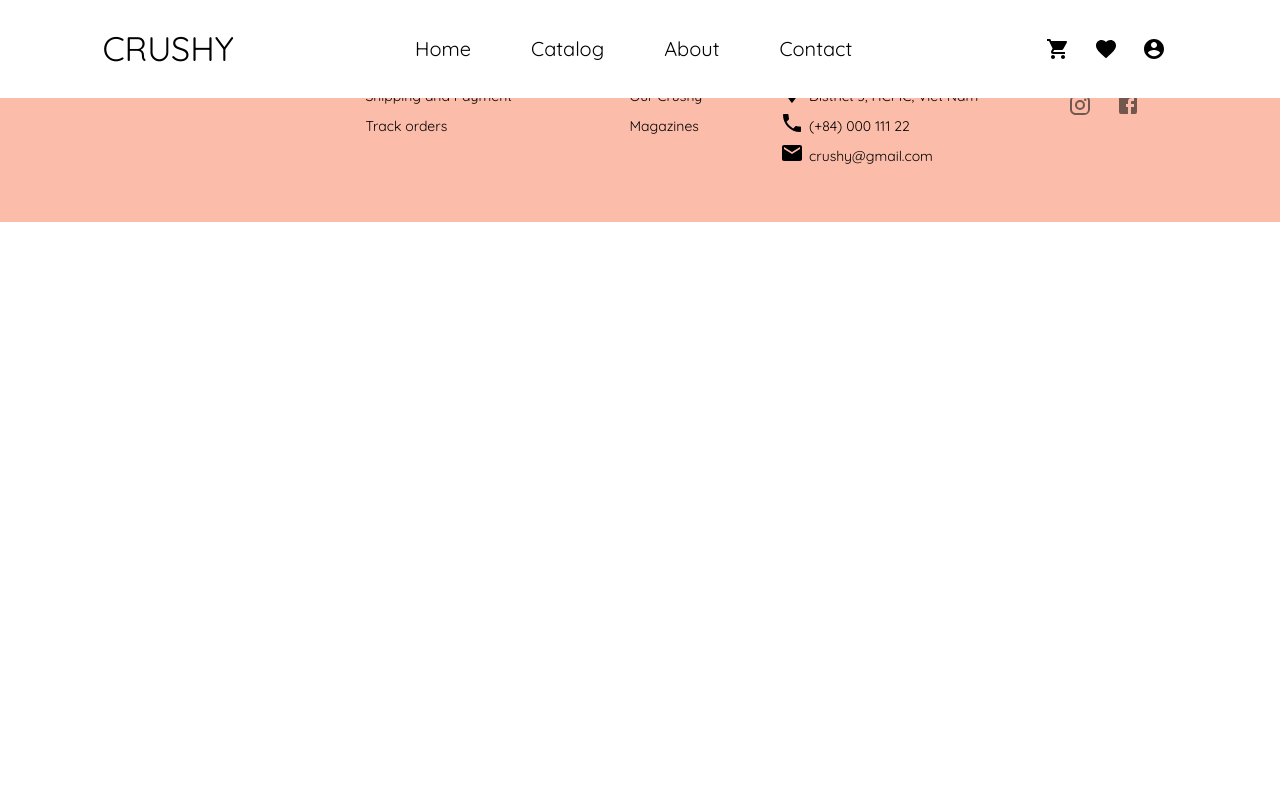
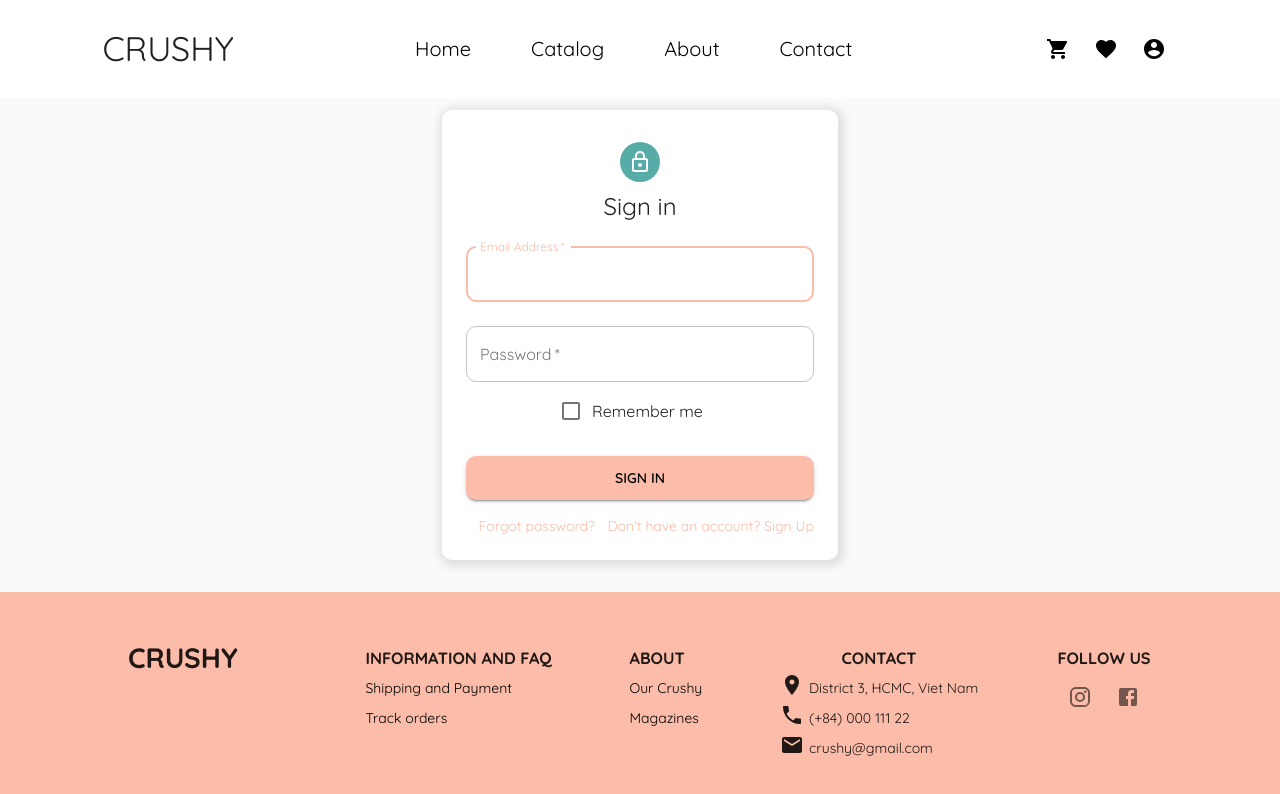
Before and after one commit to nxmai/e-commerce, a React (Create React App) app in the folder client/: page /auth in a window 1280 px wide. Shown: the top 794 px of the page. Built offline with nearby package versions, Linux system fonts and the light colour scheme; no server answers.

Commit message:
fix re render header after login

```diff
--- a/client/src/App.js
+++ b/client/src/App.js
@@ -7,6 +7,8 @@ import Profile from "./screens/Profile/Profile"
 import React from "react";
 import { BrowserRouter as Router, Switch, Route } from "react-router-dom";
 import SingleProduct from "./screens/SingleProduct/SingleProduct";
+import Login from "./components/Login_Signup/Login/Login";
+import Auth from "./screens/Auth/Auth";
 
 
 const theme = createMuiTheme({
@@ -50,6 +52,8 @@ function App() {
               </Route>
 
               <Route path="/user/infor" component={Profile} />
+
+              <Route path="/auth" component={Auth} />
             </Switch>
           </Grid>
 
--- a/client/src/components/Header/Header.js
+++ b/client/src/components/Header/Header.js
@@ -7,39 +7,21 @@ import AccountCircleIcon from "@material-ui/icons/AccountCircle";
 import useStyles from "./styles";
 import Login from "../Login_Signup/Login/Login";
 import Signup from "../Login_Signup/Signup/Signup";
-import { Redirect } from "react-router-dom";
+import { Redirect, useLocation } from "react-router-dom";
 
 
 function Header() {
   const classes = useStyles();
-  const [openLogin, setOpenLogin] = useState(false);
-  const [openSignup, setOpenSignup] = useState(false);
-  const [login, setLogin] = useState(localStorage.getItem('login'));
-  // const login = localStorage.getItem('login');
-  // console.log('login', login);
-  // console.log('header');
+  const [login, setLogin] = useState(JSON.parse(localStorage.getItem('login')));
+  const location = useLocation();
+
+  console.log("location ", location);
+  console.log("login", login);
 
   useEffect(() => {
-    setLogin(localStorage.getItem('login'));
-  }, [localStorage.getItem('login')])
+    setLogin(JSON.parse(localStorage.getItem('login')));
 
-  const handleSignupClose = () => {
-    setOpenSignup(false);
-  }
-
-  const handleSignupOpen = () => {
-    setOpenSignup(true);
-  }
-
-  const handleLoginClose = () => {
-    setOpenLogin(false);
-  }
-
-
-
-  const handleLoginOpen = () => {
-      setOpenLogin(true);
-  }
+  }, [location])
 
   return (
     <div className={classes.root}>
@@ -71,21 +53,11 @@ function Header() {
             <AccountCircleIcon style={{ color: "black" }} />
           </IconButton>
         :
-          <IconButton onClick={handleLoginOpen}>
+          <IconButton href="/auth">
             <AccountCircleIcon style={{ color: "black" }} />
           </IconButton>
       }
-        {/* <IconButton onClick={handleLoginOpen}>
-          <AccountCircleIcon style={{ color: "black" }} />
-        </IconButton> */}
 
-        <Dialog open={openSignup} onClose={handleSignupClose}>
-          <Signup handleSignupClose={handleSignupClose} handleLoginOpen={handleLoginOpen} />
-        </Dialog>
-
-        <Dialog open={openLogin} onClose={handleLoginClose}>
-          <Login handleLoginClose={handleLoginClose} handleSignupOpen={handleSignupOpen}/>
-        </Dialog>
 
       </div>
     </div>
--- a/client/src/components/Login_Signup/Login/Login.js
+++ b/client/src/components/Login_Signup/Login/Login.js
@@ -14,9 +14,10 @@ import useStyles from "./styles";
 import { useDispatch, useSelector } from "react-redux";
 
 import { login } from "../../../redux/actions/authActions";
+import { useHistory } from 'react-router-dom';
 
 
-function Login({handleLoginClose, handleSignupOpen}) {
+function Login({setLogin}) {
     const classes = useStyles();
     const dispatch = useDispatch();
     const [user, setUser] = useState({
@@ -26,6 +27,8 @@ function Login({handleLoginClose, handleSignupOpen}) {
     const auth = useSelector(state => state.auth);
     const serverError = auth.error;
     const [flag, setFlag] = useState(false);
+
+    const history = useHistory();
 
     useEffect(() => {
 
@@ -73,20 +76,18 @@ function Login({handleLoginClose, handleSignupOpen}) {
       }
     }
 
-    const handleOnclick = () => {
-      handleLoginClose();
-      handleSignupOpen();
+    const handleSignupOpen = () => {
+      setLogin(false);
     }
-
 
     const handleSubmit = (e) => {
       e.preventDefault();
     if(validateForm(errors)){
       setFlag(true);
-      dispatch(login(user));
-      handleLoginClose();
+      dispatch(login(user, history));
+      history.push('/');
+      // handleLoginClose();
     }
-
     }
 
   return (
@@ -148,7 +149,7 @@ function Login({handleLoginClose, handleSignupOpen}) {
               </Link>
             </Grid>
             <Grid item>
-              <Link variant="body2" onClick={handleOnclick} style={{cursor: "pointer"}}>
+              <Link variant="body2" onClick={handleSignupOpen} style={{cursor: "pointer"}}>
                 {"Don't have an account? Sign Up"}
               </Link>
             </Grid>
--- a/client/src/components/Login_Signup/Login/styles.js
+++ b/client/src/components/Login_Signup/Login/styles.js
@@ -7,10 +7,10 @@ export default makeStyles((theme) => ({
       display: 'flex',
       flexDirection: 'column',
       alignItems: 'center',
-      // boxShadow: "2px 2px 8px 5px rgba(0, 0, 0, .1)",
-      // borderRadius: "10px",
-      // padding: theme.spacing(3),
-      // backgroundColor: 'white'
+      boxShadow: "2px 2px 8px 5px rgba(0, 0, 0, .1)",
+      borderRadius: "10px",
+      padding: theme.spacing(3),
+      backgroundColor: 'white'
     },
     avatar: {
       margin: theme.spacing(1),
--- a/client/src/components/Login_Signup/Signup/Signup.js
+++ b/client/src/components/Login_Signup/Signup/Signup.js
@@ -14,10 +14,11 @@ import useStyles from "./styles";
 
 import { useDispatch, useSelector } from "react-redux";
 import { signup } from "../../../redux/actions/authActions";
+import { useHistory } from "react-router-dom";
 
 
 
-function Signup({handleSignupClose, handleLoginOpen}) {
+function Signup({setLogin}) {
   const classes = useStyles();
   const [user, setUser] = useState({
     name: '', email: '', password: '', cfpassword: ''
@@ -26,6 +27,7 @@ function Signup({handleSignupClose, handleLoginOpen}) {
   const auth = useSelector(state => state.auth);
   const [errors, setErrors] = useState({name: '', email: '', password: '', cfpassword: ''});
   const [flag, setFlag] = useState(false);
+  const history = useHistory();
 
   const serverError = auth.error;
 
@@ -33,9 +35,8 @@ function Signup({handleSignupClose, handleLoginOpen}) {
 
   }, [errors])
 
-  const handleOnclick = () => {
-    handleSignupClose();
-    handleLoginOpen();
+  const handleLoginOpen = () => {
+    setLogin(true);
   }
 
   const validEmailRegex = RegExp(/^(([^<>()\[\]\.,;:\s@\"]+(\.[^<>()\[\]\.,;:\s@\"]+)*)|(\".+\"))@(([^<>()[\]\.,;:\s@\"]+\.)+[^<>()[\]\.,;:\s@\"]{2,})$/i);
@@ -107,7 +108,7 @@ function Signup({handleSignupClose, handleLoginOpen}) {
 
     if(validateForm(errors)){
       setFlag(true);
-      dispatch(signup(user));
+      dispatch(signup(user, history));
     }
   }
 
@@ -132,6 +133,7 @@ function Signup({handleSignupClose, handleLoginOpen}) {
                 id="name"
                 label="Full Name"
                 name="name"
+                autoFocus
                 autoComplete="name"
                 onChange={onInputChange}
                 error = { errors.name ? true : flag ? (serverError?.name ? true : false) : false }
@@ -206,7 +208,7 @@ function Signup({handleSignupClose, handleLoginOpen}) {
           </Button>
           <Grid container justify="flex-end">
             <Grid item>
-              <Link variant="body2" onClick={handleOnclick} style={{cursor: "pointer"}}>
+              <Link variant="body2" onClick={handleLoginOpen} style={{cursor: "pointer"}}>
                 Already have an account? Sign in
               </Link>
             </Grid>
--- a/client/src/components/Login_Signup/Signup/styles.js
+++ b/client/src/components/Login_Signup/Signup/styles.js
@@ -7,10 +7,10 @@ export default makeStyles((theme) => ({
     display: "flex",
     flexDirection: "column",
     alignItems: "center",
-    // boxShadow: "2px 2px 8px 5px rgba(0, 0, 0, .1)",
-    // borderRadius: "10px",
-    // padding: theme.spacing(3),
-    // backgroundColor: 'white'
+    boxShadow: "2px 2px 8px 5px rgba(0, 0, 0, .1)",
+    borderRadius: "10px",
+    padding: theme.spacing(3),
+    backgroundColor: 'white'
   },
   avatar: {
     margin: theme.spacing(1),
--- a/client/src/redux/actions/authActions.js
+++ b/client/src/redux/actions/authActions.js
@@ -2,7 +2,7 @@ import axios from "axios";
 import { authApi } from "../../api/authApi";
 import * as actionTypes from "../constants/authConstants";
 
-export const signup = (user) => async (dispatch) => {
+export const signup = (user, history) => async (dispatch) => {
   try {
     dispatch({ type: actionTypes.SIGNUP_REQUEST });
     // const data = await authApi.signup(user);
@@ -16,6 +16,8 @@ export const signup = (user) => async (dispatch) => {
       localStorage.setItem("token", token);
       localStorage.setItem("user", JSON.stringify(user));
       dispatch({ type: actionTypes.LOGIN_SUCCESS, payload: { token, user } });
+
+      history.push('/');
     } else {
       const { errors } = data.errors;
       dispatch({ type: actionTypes.SIGNUP_FAILURE, payload: { errors } });
@@ -26,7 +28,7 @@ export const signup = (user) => async (dispatch) => {
   }
 };
 
-export const login = (user) => async (dispatch) => {
+export const login = (user, history) => async (dispatch) => {
   try {
     dispatch({ type: actionTypes.LOGIN_REQUEST });
 
@@ -40,6 +42,8 @@ export const login = (user) => async (dispatch) => {
       localStorage.setItem("token", token);
       localStorage.setItem("user", JSON.stringify(user));
       dispatch({ type: actionTypes.LOGIN_SUCCESS, payload: { token, user } });
+
+      history.push('/');
     } else {
       const { errors } = data.errors;
       dispatch({ type: actionTypes.LOGIN_FAILURE, payload: { errors } });
--- /dev/null
+++ b/client/src/screens/Auth/Auth.js
@@ -0,0 +1,23 @@
+import React, { useState } from 'react'
+import Login from '../../components/Login_Signup/Login/Login'
+import Signup from '../../components/Login_Signup/Signup/Signup';
+
+import useStyles from "./styles";
+
+
+function Auth() {
+    const classes = useStyles();
+    const [login, setLogin] = useState(true);
+    return (
+        <div className={classes.root}>
+
+            {login
+            ? <Login setLogin={setLogin} />
+            : <Signup setLogin={setLogin} />
+            }
+
+        </div>
+    )
+}
+
+export default Auth
--- /dev/null
+++ b/client/src/screens/Auth/styles.js
@@ -0,0 +1,9 @@
+import { makeStyles } from '@material-ui/core/styles';
+
+export default makeStyles((theme) => ({
+    root: {
+        marginTop: '110px',
+        marginBottom: '30px',
+    }
+
+}))
```
